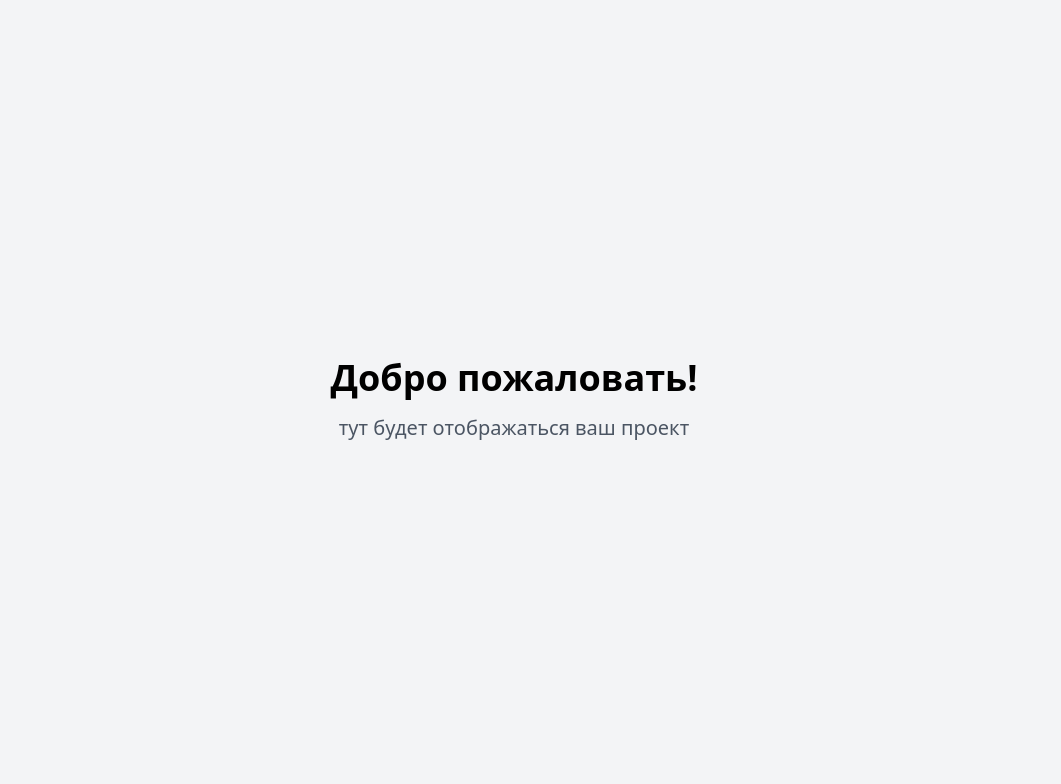
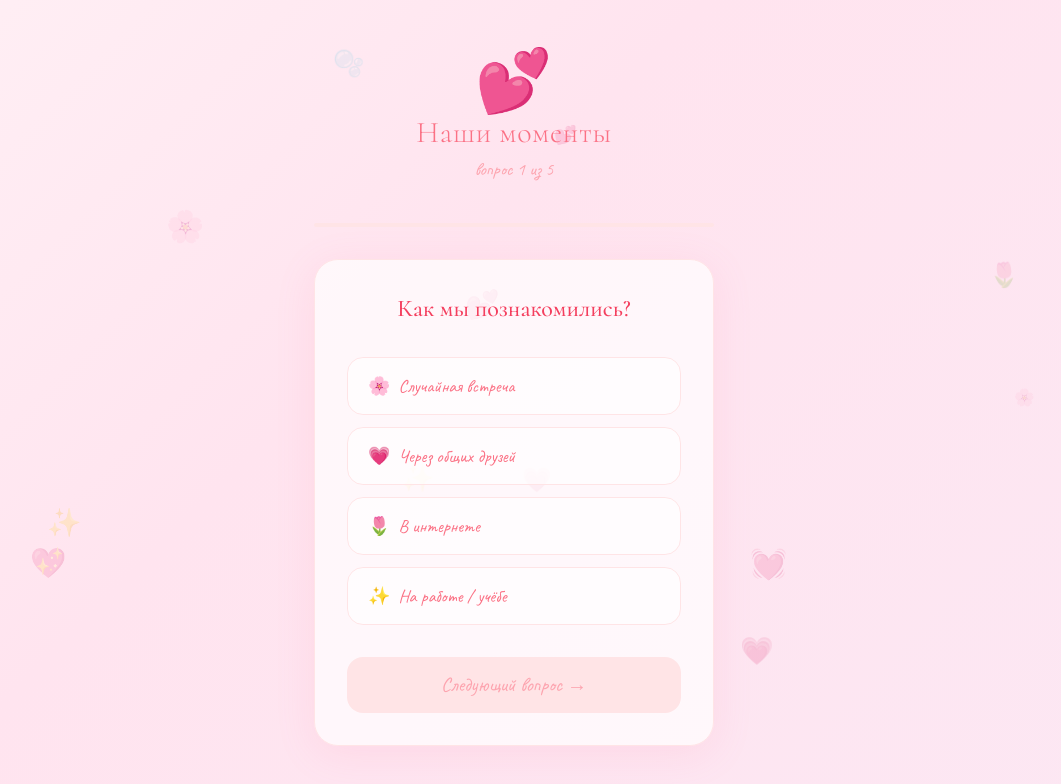
Before and after one commit to pr-poehali-dev/jasmine-survey-site, a React (Vite) app: page / in a window 1280 px wide. Shown: the top 784 px of the page, without its empty margins (126-1187 px from the left). Built offline with nearby package versions, Linux system fonts and the light colour scheme.

Commit message:
feat: initial project setup

```diff
--- a/index.html
+++ b/index.html
@@ -3,7 +3,10 @@
 <head>
     <meta charset="UTF-8"/>
     <meta name="viewport" content="width=device-width, initial-scale=1.0"/>
-    <title>Поехали!</title>
+    <title>Наши моменты 💕</title>
+    <link rel="preconnect" href="https://fonts.googleapis.com">
+    <link rel="preconnect" href="https://fonts.gstatic.com" crossorigin>
+    <link href="https://fonts.googleapis.com/css2?family=Cormorant:ital,wght@0,300;0,400;0,500;1,300;1,400&family=Caveat:wght@400;500;600&display=swap" rel="stylesheet">
     <meta name="description" content="Poehali.dev — запусти свой сайт за минуту!"/>
     <meta name="author" content="poehali.dev"/>
     <link rel="icon" type="image/svg+xml" href="/favicon.svg">
@@ -23,7 +26,9 @@
     <script src="https://cdn.poehali.dev/intertnal/js/telemetry-min.js"></script>
     <!-- IMPORTANT: DO NOT REMOVE THIS SCRIPT TAG OR THIS COMMENT! -->
 
-</head>
+    <meta name="pp-name" value="jasmine-survey-site">
+      <script src="https://cdn.poehali.dev/intertnal/js/inspector-min.js"></script>
+  </head>
 
 <body>
 <div id="root"></div>
--- a/src/pages/Index.tsx
+++ b/src/pages/Index.tsx
@@ -1,14 +1,216 @@
-// Update this page (the content is just a fallback if you fail to update the page)
+import { useState, useEffect } from "react";
 
-const Index = () => {
+const questions = [
+  {
+    id: 1,
+    question: "Как мы познакомились?",
+    options: [
+      "Случайная встреча",
+      "Через общих друзей",
+      "В интернете",
+      "На работе / учёбе",
+    ],
+  },
+  {
+    id: 2,
+    question: "Какой наш первый совместный поход?",
+    options: [
+      "В кино",
+      "В кафе или ресторан",
+      "На прогулку в парк",
+      "На концерт или мероприятие",
+    ],
+  },
+  {
+    id: 3,
+    question: "Что тебе нравится больше всего в наших встречах?",
+    options: [
+      "Уютные вечера дома",
+      "Приключения и путешествия",
+      "Долгие разговоры",
+      "Просто быть рядом",
+    ],
+  },
+  {
+    id: 4,
+    question: "Наш любимый совместный ритуал?",
+    options: [
+      "Утренний кофе вместе",
+      "Смотреть сериалы под плед",
+      "Совместные прогулки",
+      "Готовить что-то вкусное",
+    ],
+  },
+  {
+    id: 5,
+    question: "Какой момент запомнился тебе больше всего?",
+    options: [
+      "Наш первый день вместе",
+      "Спонтанная поездка",
+      "Когда мы смеялись до слёз",
+      "Тихий вечер, когда всё было идеально",
+    ],
+  },
+];
+
+const floatingHearts = ["💕", "🌸", "💗", "✨", "💖", "🌷", "💓", "🫧"];
+
+function FloatingHeart({ emoji, style }: { emoji: string; style: React.CSSProperties }) {
   return (
-    <div className="min-h-screen flex items-center justify-center bg-gray-100">
-      <div className="text-center">
-        <h1 className="text-4xl font-bold mb-4 color-black text-black">Добро пожаловать!</h1>
-        <p className="text-xl text-gray-600">тут будет отображаться ваш проект</p>
+    <div
+      className="absolute pointer-events-none select-none text-2xl opacity-20 animate-float"
+      style={style}
+    >
+      {emoji}
+    </div>
+  );
+}
+
+export default function Index() {
+  const [currentQ, setCurrentQ] = useState(0);
+  const [answers, setAnswers] = useState<string[]>([]);
+  const [selected, setSelected] = useState<string | null>(null);
+  const [animating, setAnimating] = useState(false);
+  const [done, setDone] = useState(false);
+  const [hearts, setHearts] = useState<{ emoji: string; style: React.CSSProperties }[]>([]);
+
+  useEffect(() => {
+    const generated = Array.from({ length: 12 }, (_, i) => ({
+      emoji: floatingHearts[i % floatingHearts.length],
+      style: {
+        left: `${Math.random() * 90 + 5}%`,
+        top: `${Math.random() * 80 + 5}%`,
+        animationDelay: `${Math.random() * 3}s`,
+        animationDuration: `${3 + Math.random() * 2}s`,
+        fontSize: `${16 + Math.random() * 20}px`,
+      } as React.CSSProperties,
+    }));
+    setHearts(generated);
+  }, []);
+
+  const handleSelect = (option: string) => {
+    if (animating) return;
+    setSelected(option);
+  };
+
+  const handleNext = () => {
+    if (!selected || animating) return;
+    setAnimating(true);
+    const newAnswers = [...answers, selected];
+
+    setTimeout(() => {
+      setAnswers(newAnswers);
+      setSelected(null);
+
+      if (currentQ + 1 >= questions.length) {
+        setDone(true);
+      } else {
+        setCurrentQ(currentQ + 1);
+      }
+      setAnimating(false);
+    }, 350);
+  };
+
+  const handleRestart = () => {
+    setCurrentQ(0);
+    setAnswers([]);
+    setSelected(null);
+    setDone(false);
+    setAnimating(false);
+  };
+
+  const progress = ((currentQ) / questions.length) * 100;
+
+  return (
+    <div className="min-h-screen relative overflow-hidden flex items-center justify-center" style={{ background: "linear-gradient(135deg, #fff0f5 0%, #ffe4ef 40%, #fce7f3 100%)" }}>
+      {hearts.map((h, i) => (
+        <FloatingHeart key={i} emoji={h.emoji} style={h.style} />
+      ))}
+
+      <div className="relative z-10 w-full max-w-md px-6 py-10">
+        {!done ? (
+          <div key={currentQ} className={animating ? "opacity-0 -translate-y-4 transition-all duration-300" : "animate-fade-up"}>
+            <div className="text-center mb-10">
+              <div className="text-5xl mb-3 animate-heart-beat inline-block">💕</div>
+              <h1 className="font-cormorant text-3xl text-rose-400 font-light tracking-wide">
+                Наши моменты
+              </h1>
+              <p className="font-caveat text-rose-300 text-lg mt-1">
+                вопрос {currentQ + 1} из {questions.length}
+              </p>
+            </div>
+
+            <div className="w-full bg-rose-100 rounded-full h-1 mb-8 overflow-hidden">
+              <div
+                className="h-full rounded-full transition-all duration-500"
+                style={{ width: `${progress}%`, background: "linear-gradient(90deg, #f9a8d4, #fb7185)" }}
+              />
+            </div>
+
+            <div className="bg-white/70 backdrop-blur-sm rounded-3xl p-8 shadow-[0_8px_40px_rgba(251,114,153,0.12)] border border-rose-100">
+              <h2 className="font-cormorant text-2xl text-rose-500 text-center mb-8 leading-snug font-medium">
+                {questions[currentQ].question}
+              </h2>
+
+              <div className="space-y-3">
+                {questions[currentQ].options.map((option, idx) => (
+                  <button
+                    key={idx}
+                    onClick={() => handleSelect(option)}
+                    className={`w-full text-left px-5 py-3.5 rounded-2xl border transition-all duration-200 font-caveat text-lg
+                      ${selected === option
+                        ? "border-rose-400 bg-rose-50 text-rose-600 shadow-[0_0_0_2px_rgba(251,114,153,0.3)]"
+                        : "border-rose-100 bg-white/60 text-rose-400 hover:border-rose-300 hover:bg-rose-50/60"
+                      }`}
+                  >
+                    <span className="mr-2">{["🌸", "💗", "🌷", "✨"][idx]}</span>
+                    {option}
+                  </button>
+                ))}
+              </div>
+
+              <button
+                onClick={handleNext}
+                disabled={!selected}
+                className={`mt-8 w-full py-3.5 rounded-2xl font-caveat text-xl transition-all duration-200
+                  ${selected
+                    ? "bg-gradient-to-r from-pink-400 to-rose-400 text-white shadow-[0_4px_20px_rgba(251,114,153,0.4)] hover:shadow-[0_6px_28px_rgba(251,114,153,0.5)] hover:-translate-y-0.5 active:translate-y-0"
+                    : "bg-rose-100 text-rose-300 cursor-not-allowed"
+                  }`}
+              >
+                {currentQ + 1 === questions.length ? "Завершить 💕" : "Следующий вопрос →"}
+              </button>
+            </div>
+          </div>
+        ) : (
+          <div className="animate-fade-up text-center">
+            <div className="text-6xl mb-6 animate-heart-beat inline-block">💖</div>
+            <h1 className="font-cormorant text-4xl text-rose-500 font-light tracking-wide mb-2">
+              Спасибо, принцесса!
+            </h1>
+            <p className="font-caveat text-rose-400 text-xl mb-10">
+              Ты прошла все вопросы о наших моментах
+            </p>
+
+            <div className="bg-white/70 backdrop-blur-sm rounded-3xl p-8 shadow-[0_8px_40px_rgba(251,114,153,0.12)] border border-rose-100 mb-6 text-left space-y-4">
+              {questions.map((q, i) => (
+                <div key={i}>
+                  <p className="font-cormorant text-rose-400 text-sm italic">{q.question}</p>
+                  <p className="font-caveat text-rose-600 text-lg">{answers[i]}</p>
+                  {i < questions.length - 1 && <div className="border-b border-rose-100 mt-2" />}
+                </div>
+              ))}
+            </div>
+
+            <button
+              onClick={handleRestart}
+              className="px-8 py-3.5 rounded-2xl font-caveat text-xl bg-gradient-to-r from-pink-400 to-rose-400 text-white shadow-[0_4px_20px_rgba(251,114,153,0.4)] hover:shadow-[0_6px_28px_rgba(251,114,153,0.5)] hover:-translate-y-0.5 transition-all duration-200"
+            >
+              Пройти снова 🌸
+            </button>
+          </div>
+        )}
       </div>
     </div>
   );
-};
-
-export default Index;
+}
--- a/tailwind.config.ts
+++ b/tailwind.config.ts
@@ -7,6 +7,7 @@ export default {
 		"./components/**/*.{ts,tsx}",
 		"./app/**/*.{ts,tsx}",
 		"./src/**/*.{ts,tsx}",
+			"./1775803987745329768.html"
 	],
 	prefix: "",
 	theme: {
@@ -16,6 +17,10 @@ export default {
 			screens: {
 				'2xl': '1400px'
 			}
+		},
+		fontFamily: {
+			cormorant: ['Cormorant', 'serif'],
+			caveat: ['Caveat', 'cursive'],
 		},
 		extend: {
 			colors: {
@@ -70,25 +75,37 @@ export default {
 			},
 			keyframes: {
 				'accordion-down': {
-					from: {
-						height: '0'
-					},
-					to: {
-						height: 'var(--radix-accordion-content-height)'
-					}
+					from: { height: '0' },
+					to: { height: 'var(--radix-accordion-content-height)' }
 				},
 				'accordion-up': {
-					from: {
-						height: 'var(--radix-accordion-content-height)'
-					},
-					to: {
-						height: '0'
-					}
+					from: { height: 'var(--radix-accordion-content-height)' },
+					to: { height: '0' }
+				},
+				'fade-up': {
+					from: { opacity: '0', transform: 'translateY(24px)' },
+					to: { opacity: '1', transform: 'translateY(0)' }
+				},
+				'fade-out-down': {
+					from: { opacity: '1', transform: 'translateY(0)' },
+					to: { opacity: '0', transform: 'translateY(-24px)' }
+				},
+				'heart-beat': {
+					'0%, 100%': { transform: 'scale(1)' },
+					'50%': { transform: 'scale(1.3)' }
+				},
+				'float': {
+					'0%, 100%': { transform: 'translateY(0px)' },
+					'50%': { transform: 'translateY(-8px)' }
 				}
 			},
 			animation: {
 				'accordion-down': 'accordion-down 0.2s ease-out',
-				'accordion-up': 'accordion-up 0.2s ease-out'
+				'accordion-up': 'accordion-up 0.2s ease-out',
+				'fade-up': 'fade-up 0.5s ease-out forwards',
+				'fade-out-down': 'fade-out-down 0.3s ease-in forwards',
+				'heart-beat': 'heart-beat 1.2s ease-in-out infinite',
+				'float': 'float 3s ease-in-out infinite',
 			}
 		}
 	},
```
Also changed, not shown: 1 other file (tests, documents, lock files or other folders).
